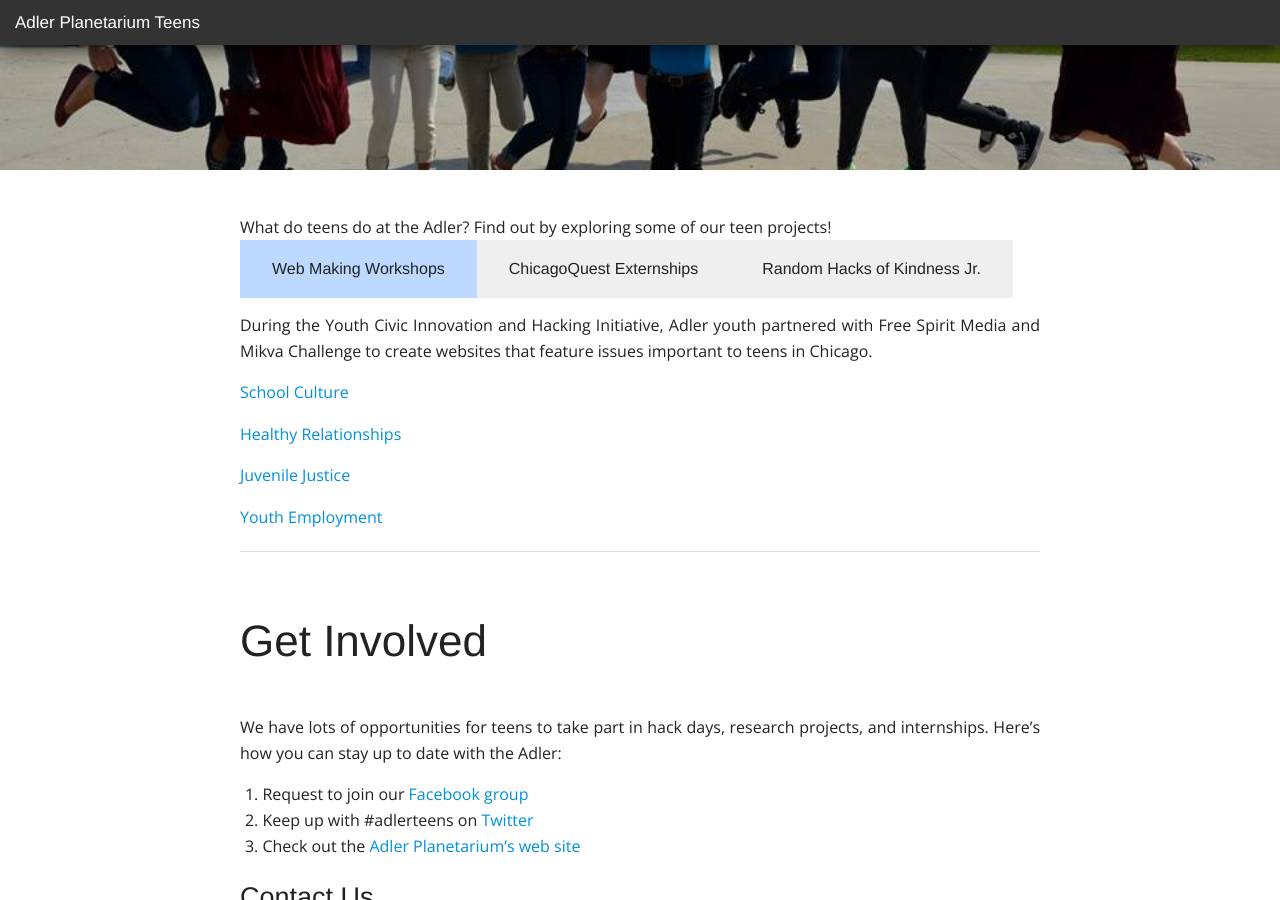
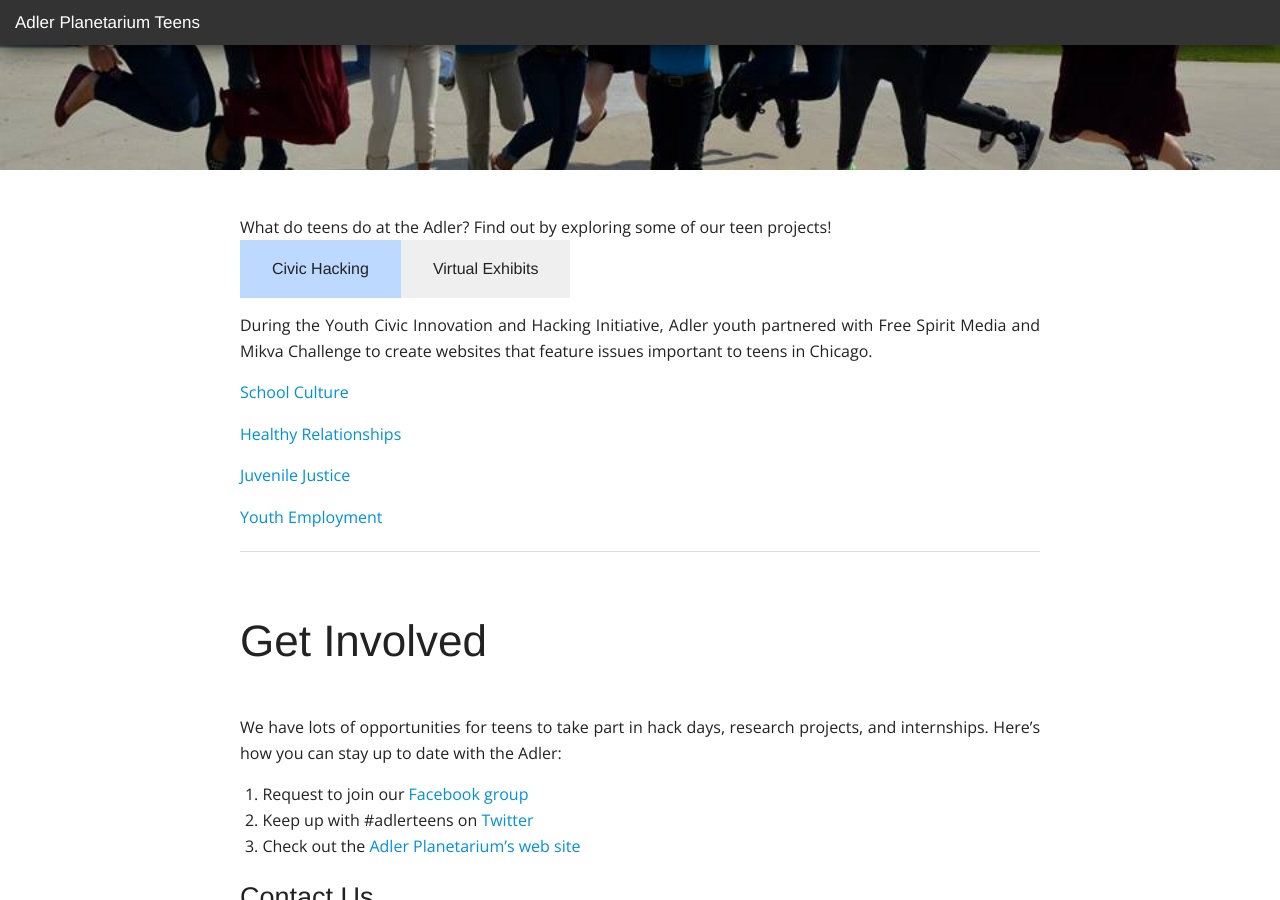
Before and after one commit to jbundy17/AdlerYouthPrograms.github.io, a Jekyll site: the page built from index.md, in a window 1280 px wide and 900 px high, scrolled down 330 px. Built offline with Jekyll 4.4.1, drawn with Linux system fonts in a browser that asks for light colours; nearby versions of some CDN libraries; Markdown is read by kramdown in place of the engine named in the settings.

Commit message:
Update index.md

```diff
--- a/index.md
+++ b/index.md
@@ -7,9 +7,9 @@ What do teens do at the Adler?
 Find out by exploring some of our teen projects!
 
 <dl class="tabs" data-tab>
-  <dd class="active"><a href="#tab-1">Web Making Workshops</a></dd>
-  <dd><a href="#tab-2">ChicagoQuest Externships</a></dd>
-  <dd><a href="#tab-3">Random Hacks of Kindness Jr.</a></dd>
+  <dd class="active"><a href="#tab-1">Civic Hacking</a></dd>
+  <dd><a href="#tab-2">Virtual Exhibits</a></dd>
+<!-- <dd><a href="#tab-3">Random Hacks of Kindness Jr.</a></dd> -->
 </dl>
 <div class="tabs-content">
   <div class="content active" id="tab-1">
@@ -29,10 +29,10 @@ Find out by exploring some of our teen projects!
     <p><a href="https://teensatadler.makes.org/thimble/LTEzNzk0MDE3Mjg=/space-viz-by-team-jupiter-descendants" target="_blank">Space Visualization</a></p>
     <hr>
   </div>
-  <div class="content" id="tab-3">
+ <!-- <div class="content" id="tab-3">
     <p>Random Hacks of Kindness Jr. presentations coming soon!</p>
     <hr>
-  </div>
+  </div> -->
 </div>
 
 
```
